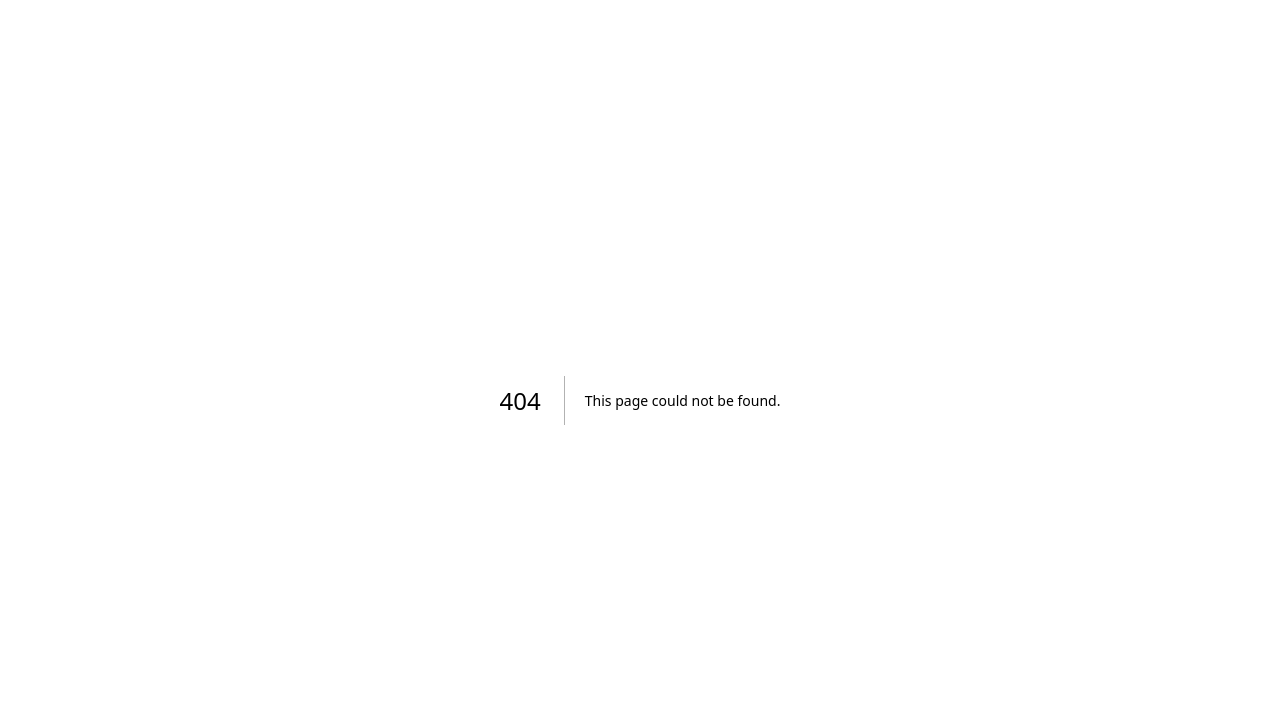
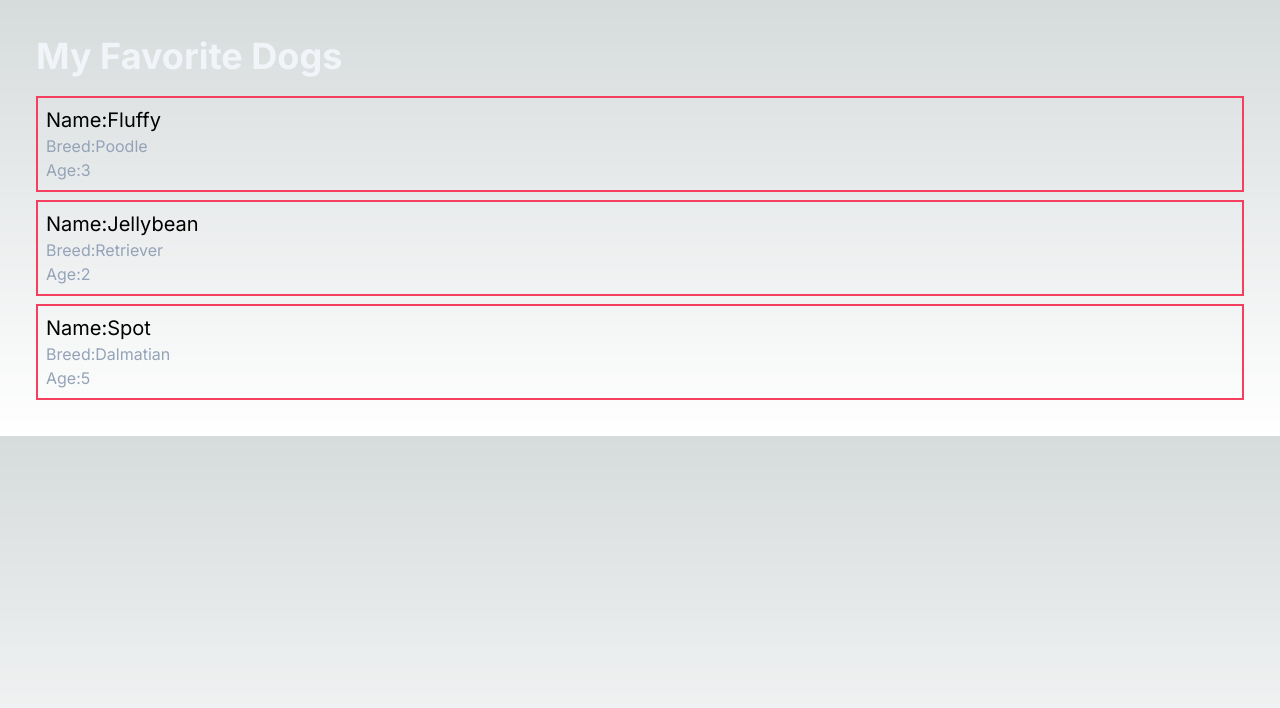
Before and after one commit to rcostillas/cprg306-assignments, a Next.js app: page /week-3-a in a window 1280 px wide. Before the commit this address had no page. Shown: the top 708 px of the page. Built offline with nearby package versions, Linux system fonts and the light colour scheme.

Commit message:
Updated Week 3

```diff
--- a/app/week-2/page.js
+++ b/app/week-2/page.js
@@ -3,12 +3,12 @@ import Link from "next/link";
 
 export default function Page() {
   return (
-    <nav>
+    <main>
       <h1>Shopping List</h1>
       <p>Romeo Costillas</p>
       <Link href="https://github.com/rcostillas/cprg306-assignments.git">
         https://github.com/rcostillas/cprg306-assignments.git
       </Link>
-    </nav>
+    </main>
   );
 }
--- /dev/null
+++ b/app/week-3-a/dog.js
@@ -0,0 +1,9 @@
+export default function Dog({ name, breed, age }) {
+  return (
+    <section class="border-rose-500 border-2 p-2 mb-2">
+      <h2 class="text-xl">Name:{name}</h2>
+      <p class="text-slate-400">Breed:{breed}</p>
+      <p class="text-slate-400">Age:{age}</p>
+    </section>
+  );
+}
--- /dev/null
+++ b/app/week-3-a/page.js
@@ -0,0 +1,32 @@
+import Dog from "./dog";
+
+export default function Page() {
+  const dog1 = {
+    name: "Fluffy",
+    breed: "Poodle",
+    age: 3,
+  };
+
+  const dog2 = {
+    name: "Jellybean",
+    breed: "Retriever",
+    age: 2,
+  };
+
+  const dog3 = {
+    name: "Spot",
+    breed: "Dalmatian",
+    age: 5,
+  };
+
+  return (
+    <main class="m-9">
+      <h1 className="text-4xl font-bold text-slate-100 mb-5">
+        My Favorite Dogs
+      </h1>
+      <Dog name={dog1.name} breed={dog1.breed} age={dog1.age} />
+      <Dog name={dog2.name} breed={dog2.breed} age={dog2.age} />
+      <Dog name={dog3.name} breed={dog3.breed} age={dog3.age} />
+    </main>
+  );
+}
--- a/app/week-3/item-list.js
+++ b/app/week-3/item-list.js
@@ -0,0 +1,84 @@
+import Item from "./item";
+export default function ItemList() {
+  const items = [
+    {
+      name: "milk, 4 L 🥛",
+      quantity: 1,
+      category: "dairy",
+    },
+
+    {
+      name: "bread 🍞",
+      quantity: 2,
+      category: "bakery",
+    },
+
+    {
+      name: "eggs, dozen 🥚",
+      quantity: 2,
+      category: "dairy",
+    },
+
+    {
+      name: "bananas 🍌",
+      quantity: 6,
+      category: "produce",
+    },
+
+    {
+      name: "broccoli 🥦",
+      quantity: 3,
+      category: "produce",
+    },
+
+    {
+      name: "chicken breasts, 1 kg 🍗",
+      quantity: 1,
+      category: "meat",
+    },
+
+    {
+      name: "pasta sauce 🍝",
+      quantity: 3,
+      category: "canned goods",
+    },
+
+    {
+      name: "spaghetti, 454 g 🍝",
+      quantity: 2,
+      category: "dry goods",
+    },
+
+    {
+      name: "toilet paper, 12 pack 🧻",
+      quantity: 1,
+      category: "household",
+    },
+
+    {
+      name: "paper towels, 6 pack",
+      quantity: 1,
+      category: "household",
+    },
+
+    {
+      name: "dish soap 🍽️",
+      quantity: 1,
+      category: "household",
+    },
+
+    {
+      name: "hand soap 🧼",
+      quantity: 4,
+      category: "household",
+    },
+  ];
+
+  return (
+    <>
+      {items.map((item, index) => (
+        <Item key={index} {...item} />
+      ))}
+    </>
+  );
+}
--- a/app/week-3/item.js
+++ b/app/week-3/item.js
@@ -0,0 +1,12 @@
+export default function Item({ name, quantity, category }) {
+  return (
+    <div className="bg-blue-600 hover:border-slate-100 rounded-lg border-2 border-blue-500 border-solid p-2 mb-2 max-w-sm">
+      <ul>
+        <li className="text-xl">{name}</li>
+        <li className="text-slate-400">
+          Buy {quantity} in {category}
+        </li>
+      </ul>
+    </div>
+  );
+}
--- a/app/week-3/page.js
+++ b/app/week-3/page.js
@@ -0,0 +1,10 @@
+import ItemList from "./item-list";
+
+export default function Page() {
+  return (
+    <main className="m-9">
+      <h1 className="text-4xl font-bold text-slate-100 mb-5">Shopping List</h1>
+      <ItemList />
+    </main>
+  );
+}
```
